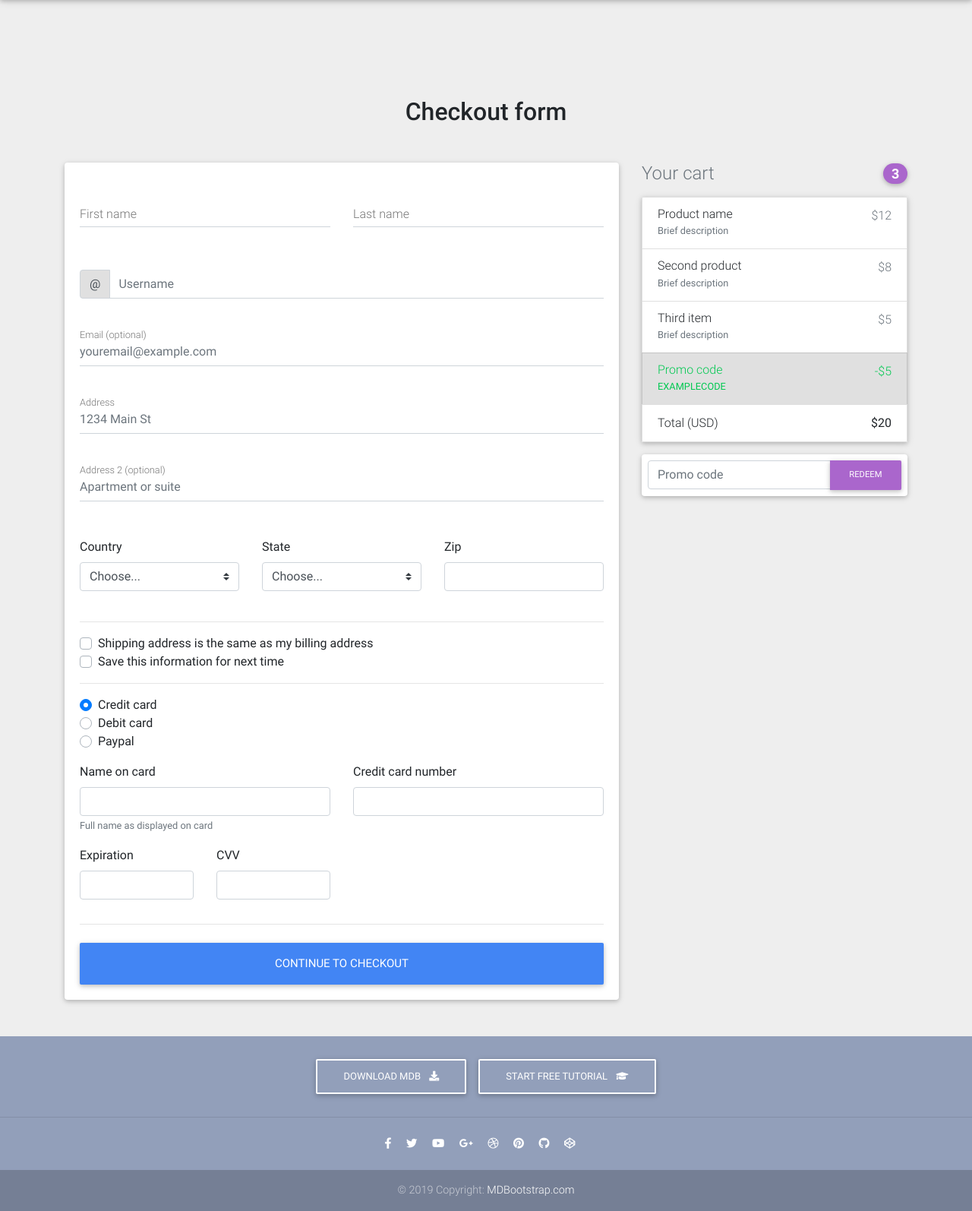
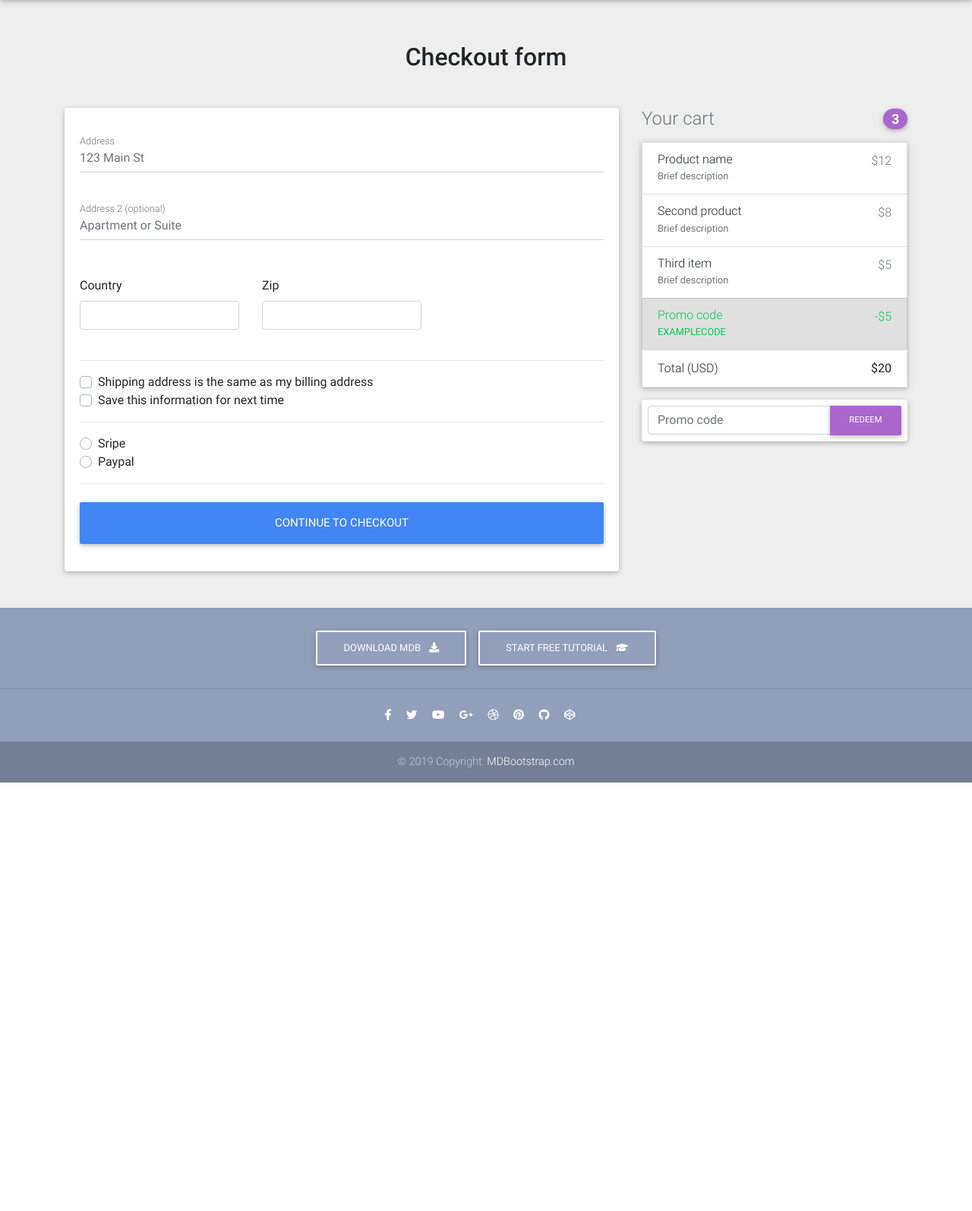
Before and after one commit to atulya22/django-ecomm, a Django app: page /checkout/ in a window 1280 px wide. Shown: the part 64-1658 px from the top of the page at 76% size. After the commit the page ends 1094 px from the top, so only its background shows below. Run offline with Django 3.2, Linux system fonts and the light colour scheme; some libraries are stand-ins or nearby versions.

Commit message:
Setup forms for checkout view, add model for billing address, add foriegn key constraint on Order for billing address

```diff
--- /dev/null
+++ b/ecomm/forms.py
@@ -0,0 +1,27 @@
+from django import forms
+from django_countries.fields import CountryField
+from django_countries.widgets import CountrySelectWidget
+
+
+PAYMENT_CHOICES = (
+    ('S', 'Sripe'),
+    ('P', 'Paypal')
+)
+
+class CheckoutForm(forms.Form):
+    street_address = forms.CharField(widget=forms.TextInput(attrs={
+        'placeholder': '123 Main St'
+    }))
+    apartment_address = forms.CharField(widget=forms.TextInput(attrs={
+        'placeholder': 'Apartment or Suite'
+    }))
+    country = CountryField(blank_label='(select country)').formfield(
+        widget=CountrySelectWidget(attrs={
+            'class': 'custom-select d-block w-100'
+        }))
+    zip = forms.CharField(widget=forms.TextInput(attrs={
+        'class': 'form-control'
+    }))
+    same_shipping_address = forms.BooleanField(required=False)
+    save_info = forms.BooleanField(required=False)
+    payment_option = forms.ChoiceField(widget=forms.RadioSelect(), choices=PAYMENT_CHOICES)
--- a/ecomm/templates/ecomm/checkout-page.html
+++ b/ecomm/templates/ecomm/checkout-page.html
@@ -1,9 +1,10 @@
 {% extends "ecomm/base.html" %}
+{% load crispy_forms_tags %}
 {% block content %}
 
 <body class="grey lighten-3">
  <!--Main layout-->
-  <main class="mt-5 pt-4">
+  <main>
     <div class="container wow fadeIn">
 
       <!-- Heading -->
@@ -17,63 +18,25 @@
 
           <!--Card-->
           <div class="card">
+<!--          <form>-->
+<!--          {{ form|crispy }}-->
+<!--          <button class="btn btn-primary" type="submit">-->
+<!--            Checkout-->
+<!--          </button>-->
+<!--          </form>-->
 
             <!--Card content-->
-            <form class="card-body">
-
-              <!--Grid row-->
-              <div class="row">
-
-                <!--Grid column-->
-                <div class="col-md-6 mb-2">
-
-                  <!--firstName-->
-                  <div class="md-form ">
-                    <input type="text" id="firstName" class="form-control">
-                    <label for="firstName" class="">First name</label>
-                  </div>
-
-                </div>
-                <!--Grid column-->
-
-                <!--Grid column-->
-                <div class="col-md-6 mb-2">
-
-                  <!--lastName-->
-                  <div class="md-form">
-                    <input type="text" id="lastName" class="form-control">
-                    <label for="lastName" class="">Last name</label>
-                  </div>
-
-                </div>
-                <!--Grid column-->
-
-              </div>
-              <!--Grid row-->
-
-              <!--Username-->
-              <div class="md-form input-group pl-0 mb-5">
-                <div class="input-group-prepend">
-                  <span class="input-group-text" id="basic-addon1">@</span>
-                </div>
-                <input type="text" class="form-control py-0" placeholder="Username" aria-describedby="basic-addon1">
-              </div>
-
-              <!--email-->
-              <div class="md-form mb-5">
-                <input type="text" id="email" class="form-control" placeholder="youremail@example.com">
-                <label for="email" class="">Email (optional)</label>
-              </div>
-
+            <form method="POST" class="card-body">
+              {% csrf_token %}
               <!--address-->
               <div class="md-form mb-5">
-                <input type="text" id="address" class="form-control" placeholder="1234 Main St">
+                {{ form.street_address }}
                 <label for="address" class="">Address</label>
               </div>
 
               <!--address-2-->
               <div class="md-form mb-5">
-                <input type="text" id="address-2" class="form-control" placeholder="Apartment or suite">
+                {{ form.apartment_address }}
                 <label for="address-2" class="">Address 2 (optional)</label>
               </div>
 
@@ -84,29 +47,14 @@
                 <div class="col-lg-4 col-md-12 mb-4">
 
                   <label for="country">Country</label>
-                  <select class="custom-select d-block w-100" id="country" required>
-                    <option value="">Choose...</option>
-                    <option>United States</option>
-                  </select>
+<!--                  <select class="custom-select d-block w-100" id="country" required>-->
+<!--                    <option value="">Choose...</option>-->
+<!--                    <option>United States</option>-->
+<!--                  </select>-->
+                  {{ form.country }}
                   <div class="invalid-feedback">
                     Please select a valid country.
                   </div>
-
-                </div>
-                <!--Grid column-->
-
-                <!--Grid column-->
-                <div class="col-lg-4 col-md-6 mb-4">
-
-                  <label for="state">State</label>
-                  <select class="custom-select d-block w-100" id="state" required>
-                    <option value="">Choose...</option>
-                    <option>California</option>
-                  </select>
-                  <div class="invalid-feedback">
-                    Please provide a valid state.
-                  </div>
-
                 </div>
                 <!--Grid column-->
 
@@ -114,7 +62,7 @@
                 <div class="col-lg-4 col-md-6 mb-4">
 
                   <label for="zip">Zip</label>
-                  <input type="text" class="form-control" id="zip" placeholder="" required>
+                  {{ form.zip }}
                   <div class="invalid-feedback">
                     Zip code required.
                   </div>
@@ -128,67 +76,27 @@
               <hr>
 
               <div class="custom-control custom-checkbox">
-                <input type="checkbox" class="custom-control-input" id="same-address">
+                <input {% if form.same_shipping_address.value %} checked {% endif %} type="checkbox" class="custom-control-input" name="same_shipping_address" id="same-address">
                 <label class="custom-control-label" for="same-address">Shipping address is the same as my billing address</label>
               </div>
               <div class="custom-control custom-checkbox">
-                <input type="checkbox" class="custom-control-input" id="save-info">
+                <input {% if form.save_info.value %} checked {% endif %} type="checkbox" class="custom-control-input" name="save_info" id="save-info">
                 <label class="custom-control-label" for="save-info">Save this information for next time</label>
               </div>
 
               <hr>
 
               <div class="d-block my-3">
+                {% for value, name in form.fields.payment_option.choices %}
                 <div class="custom-control custom-radio">
-                  <input id="credit" name="paymentMethod" type="radio" class="custom-control-input" checked required>
-                  <label class="custom-control-label" for="credit">Credit card</label>
+                  <input id={{ name }} name= "payment_option" value="{{ value }}" type="radio" class="custom-control-input" required>
+                  <label class="custom-control-label" for={{ name  }}>{{ name }}</label>
                 </div>
-                <div class="custom-control custom-radio">
-                  <input id="debit" name="paymentMethod" type="radio" class="custom-control-input" required>
-                  <label class="custom-control-label" for="debit">Debit card</label>
-                </div>
-                <div class="custom-control custom-radio">
-                  <input id="paypal" name="paymentMethod" type="radio" class="custom-control-input" required>
-                  <label class="custom-control-label" for="paypal">Paypal</label>
-                </div>
-              </div>
-              <div class="row">
-                <div class="col-md-6 mb-3">
-                  <label for="cc-name">Name on card</label>
-                  <input type="text" class="form-control" id="cc-name" placeholder="" required>
-                  <small class="text-muted">Full name as displayed on card</small>
-                  <div class="invalid-feedback">
-                    Name on card is required
-                  </div>
-                </div>
-                <div class="col-md-6 mb-3">
-                  <label for="cc-number">Credit card number</label>
-                  <input type="text" class="form-control" id="cc-number" placeholder="" required>
-                  <div class="invalid-feedback">
-                    Credit card number is required
-                  </div>
-                </div>
-              </div>
-              <div class="row">
-                <div class="col-md-3 mb-3">
-                  <label for="cc-expiration">Expiration</label>
-                  <input type="text" class="form-control" id="cc-expiration" placeholder="" required>
-                  <div class="invalid-feedback">
-                    Expiration date required
-                  </div>
-                </div>
-                <div class="col-md-3 mb-3">
-                  <label for="cc-expiration">CVV</label>
-                  <input type="text" class="form-control" id="cc-cvv" placeholder="" required>
-                  <div class="invalid-feedback">
-                    Security code required
-                  </div>
-                </div>
-              </div>
+                {% endfor %}
               <hr class="mb-4">
               <button class="btn btn-primary btn-lg btn-block" type="submit">Continue to checkout</button>
-
-            </form>
+              </div>
+             </form>
 
           </div>
           <!--/.Card-->
--- a/ecomm/urls.py
+++ b/ecomm/urls.py
@@ -1,12 +1,15 @@
-from .views import checkout_view, ItemDetailVieW, HomeView, OrderSummaryView, add_to_cart, remove_from_cart, \
-    remove_single_item_from_cart
+from .views import (ItemDetailVieW, HomeView,
+                    OrderSummaryView, add_to_cart,
+                    remove_from_cart, remove_single_item_from_cart,
+                    CheckoutView)
 
 from django.urls import path
+
 app_name = 'ecomm'
 
 urlpatterns = [
     path('', HomeView.as_view(), name='home-page'),
-    path('checkout/', checkout_view, name='checkout-page'),
+    path('checkout/', CheckoutView.as_view(), name='checkout-page'),
     path('order-summary/', OrderSummaryView.as_view(), name='order-summary'),
     path('product/<slug>/', ItemDetailVieW.as_view(), name='product-page'),
     path('add-to-cart/<slug>/', add_to_cart, name='add-to-cart'),
--- a/ecomm/views.py
+++ b/ecomm/views.py
@@ -6,6 +6,9 @@ from django.views.generic import ListView, DetailView, View
 from .models import  Item, Order, OrderItem
 from django.utils import timezone
 from django.contrib import messages
+from .forms import CheckoutForm
+from .models import BillingAddress
+
 
 class HomeView(ListView):
     model = Item
@@ -27,15 +30,57 @@ class OrderSummaryView(LoginRequiredMixin, View):
             return redirect('/')
         return render(self.request, 'ecomm/order-summary.html', context)
 
-def checkout_view(request):
-    return render(request, "ecomm/checkout-page.html")
+
+class CheckoutView(View):
+
+    def get(self, *args, **kwargs):
+        form = CheckoutForm()
+        context = {
+            'form': form
+        }
+        return render(self.request, "ecomm/checkout-page.html", context)
+
+    def post(self, *args, **kwargs):
+        form = CheckoutForm(self.request.POST or None)
+        print(form.is_valid())
+        try:
+            order = Order.objects.get(user=self.request.user, ordered=False)
+            if form.is_valid():
+                street_address = form.cleaned_data.get('street_address')
+                apartment_address = form.cleaned_data.get('apartment_address')
+                country = form.cleaned_data.get('country')
+                zip = form.cleaned_data.get('zip')
+                # same_shipping_address = form.cleaned_data.get('same_shipping_address')
+                # save_info = form.cleaned_data.get('save_info')
+                payment_info = form.cleaned_data.get('payment_info')
+
+                billing_address = BillingAddress(
+                    user=self.request.user,
+                    street_address=street_address,
+                    apartment_address=apartment_address,
+                    country=country,
+                    zip=zip,
+                )
+                billing_address.save()
+                order.billing_address = billing_address
+                order.save()
+                return redirect('ecomm:checkout-page')
+        except ObjectDoesNotExist:
+            messages.error(self.request, "You do not have an active order")
+            return redirect('ecomm:order-summary')
+
+        messages.warning(self.request, "failed to checkout")
+        return redirect('ecomm:checkout-page')
+
 
 def product_view(request):
     return render(request, "ecomm/product-page.html")
 
+
 class ItemDetailVieW(DetailView):
     model = Item
     template_name = "ecomm/product-page.html"
+
 
 @login_required
 def add_to_cart(request, slug):
--- a/ecomm_project/settings.py
+++ b/ecomm_project/settings.py
@@ -43,6 +43,7 @@ INSTALLED_APPS = [
     'allauth',
     'allauth.account',
     'allauth.socialaccount',
+    'django_countries'
 ]
 
 MIDDLEWARE = [
```
Also changed, not shown: ecomm/models.py (+14 -0 lines), ecomm/migrations/0010_billingaddress.py (added), ecomm/migrations/0011_order_billing_address.py (added).
